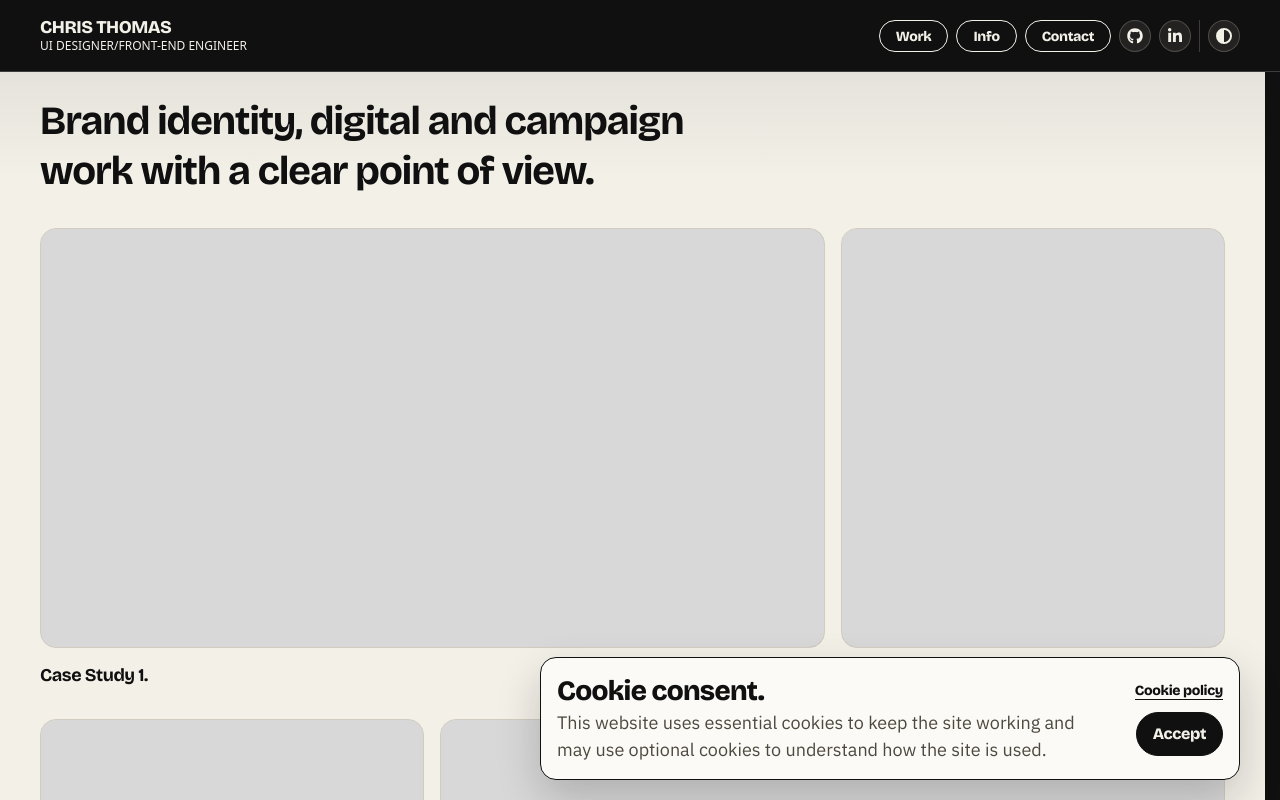
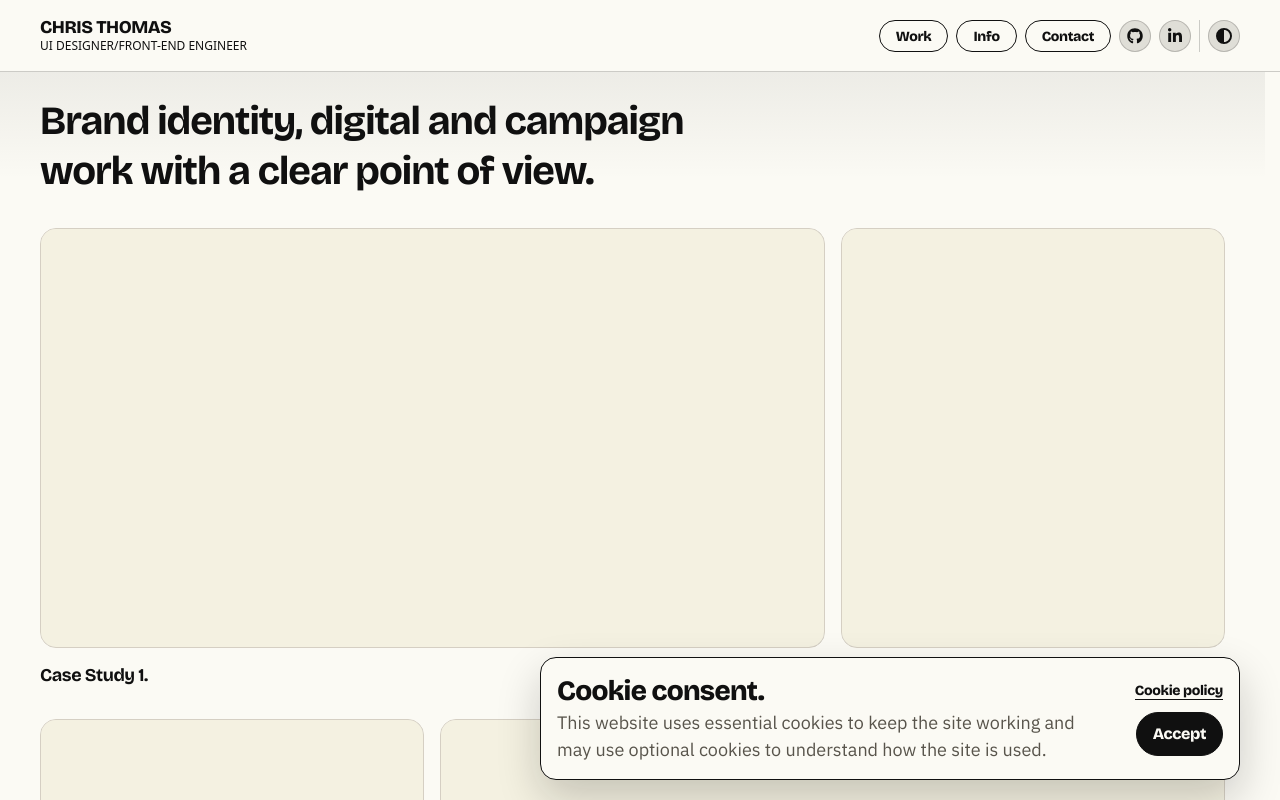
Before and after one commit to chrispthomas1990/chris-thomas-website, a React (Vite) app: page / in a window 1280 px wide. Shown: the top 800 px of the page. Built offline with nearby package versions, Linux system fonts and the light colour scheme.

Commit message:
Polish theme chrome and navigation states

```diff
--- a/src/components/BackToTopButton.css
+++ b/src/components/BackToTopButton.css
@@ -14,6 +14,7 @@
   cursor: pointer;
   transition:
     background-color 240ms ease,
+    border-color 240ms ease,
     color 240ms ease,
     transform 240ms ease;
 }
@@ -26,16 +27,24 @@
 
 .back-to-top:focus-visible {
   outline: none;
-  box-shadow: 0 0 0 var(--focus-keyline-width) var(--color-coral);
+  box-shadow: 0 0 0 var(--focus-keyline-width) var(--color-accent);
   color: var(--color-accent-contrast);
-  background: var(--color-coral);
+  background: var(--color-accent);
   transition: none;
+}
+
+:root:not([data-theme="dark"]) .back-to-top:focus-visible {
+  border-color: transparent;
 }
 
 @media (hover: hover) and (pointer: fine) {
   .back-to-top:hover {
     color: var(--color-accent-contrast);
-    background: var(--color-coral);
+    background: var(--color-accent);
+  }
+
+  :root:not([data-theme="dark"]) .back-to-top:hover {
+    border-color: transparent;
   }
 }
 
--- a/src/components/CookieConsentBanner.css
+++ b/src/components/CookieConsentBanner.css
@@ -66,14 +66,14 @@
   outline: none;
   box-shadow: 0 0 0 var(--focus-keyline-width) var(--color-ink);
   color: var(--color-accent-contrast);
-  background: var(--color-coral);
+  background: var(--color-accent);
   transition: none;
 }
 
 @media (hover: hover) and (pointer: fine) {
   .cookie-banner button:hover {
     color: var(--color-accent-contrast);
-    background: var(--color-coral);
+    background: var(--color-accent);
   }
 }
 
--- a/src/components/Footer.css
+++ b/src/components/Footer.css
@@ -37,14 +37,14 @@
 
 .footer-legal a:focus-visible {
   outline: none;
-  box-shadow: 0 var(--focus-keyline-width) 0 var(--color-coral);
-  color: var(--color-coral);
+  box-shadow: 0 var(--focus-keyline-width) 0 var(--color-accent);
+  color: var(--color-accent);
   transition: none;
 }
 
 @media (hover: hover) and (pointer: fine) {
   .footer-legal a:hover {
-    color: var(--color-coral);
+    color: var(--color-accent);
   }
 }
 
--- a/src/components/Header.tsx
+++ b/src/components/Header.tsx
@@ -1,4 +1,4 @@
-import { useEffect, useRef, useState } from "react";
+import { useEffect, useRef } from "react";
 import type { IconDefinition } from "@fortawesome/fontawesome-svg-core";
 import { faGithub, faLinkedinIn } from "@fortawesome/free-brands-svg-icons";
 import { faCircleHalfStroke } from "@fortawesome/free-solid-svg-icons";
@@ -10,6 +10,7 @@ import {
   primaryNavigation,
   socialLinks,
 } from "../content/site";
+import { useMediaQuery } from "../hooks";
 import type { ThemeMode } from "../theme";
 import "./Header.css";
 
@@ -97,23 +98,7 @@ export default function Header({
   const menuButtonRef = useRef<HTMLButtonElement>(null);
   const firstNavLinkRef = useRef<HTMLAnchorElement>(null);
   const wasMenuOpenRef = useRef(isMenuOpen);
-  const [isDesktopNav, setIsDesktopNav] = useState(() =>
-    window.matchMedia("(width >= 768px)").matches,
-  );
-
-  useEffect(() => {
-    const mediaQuery = window.matchMedia("(width >= 768px)");
-    const handleChange = (event: MediaQueryListEvent) => {
-      setIsDesktopNav(event.matches);
-    };
-
-    setIsDesktopNav(mediaQuery.matches);
-    mediaQuery.addEventListener("change", handleChange);
-
-    return () => {
-      mediaQuery.removeEventListener("change", handleChange);
-    };
-  }, []);
+  const isDesktopNav = useMediaQuery("(width >= 768px)");
 
   useEffect(() => {
     if (isMenuOpen && !isDesktopNav) {
--- a/src/hooks.ts
+++ b/src/hooks.ts
@@ -19,7 +19,14 @@ export function useManualScrollRestoration() {
 export function useRouteScrollReset(hash: string, pathname: string) {
   useLayoutEffect(() => {
     if (hash) {
-      document.querySelector(hash)?.scrollIntoView({ block: "start" });
+      try {
+        document
+          .getElementById(decodeURIComponent(hash.slice(1)))
+          ?.scrollIntoView({ block: "start" });
+      } catch {
+        document.getElementById(hash.slice(1))?.scrollIntoView({ block: "start" });
+      }
+
       return;
     }
 
@@ -107,6 +114,26 @@ export function useMediaQueryChange(query: string, onChange: (matches: boolean)
       mediaQuery.removeEventListener("change", handleChange);
     };
   }, [onChange, query]);
+}
+
+export function useMediaQuery(query: string) {
+  const [matches, setMatches] = useState(() => window.matchMedia(query).matches);
+
+  useEffect(() => {
+    const mediaQuery = window.matchMedia(query);
+    const handleChange = (event: MediaQueryListEvent) => {
+      setMatches(event.matches);
+    };
+
+    setMatches(mediaQuery.matches);
+    mediaQuery.addEventListener("change", handleChange);
+
+    return () => {
+      mediaQuery.removeEventListener("change", handleChange);
+    };
+  }, [query]);
+
+  return matches;
 }
 
 export function useThemeMode() {
--- a/src/routes/CaseStudy.css
+++ b/src/routes/CaseStudy.css
@@ -118,13 +118,13 @@ body.header-hidden .case-study-subnav {
 
 .case-study-subnav a:focus-visible {
   outline: none;
-  color: var(--color-coral);
+  color: var(--color-accent);
   transition: none;
 }
 
 @media (hover: hover) and (pointer: fine) {
   .case-study-subnav a:hover {
-    color: var(--color-coral);
+    color: var(--color-accent);
   }
 }
 
--- a/src/styles.css
+++ b/src/styles.css
@@ -1,17 +1,17 @@
 :root {
   --color-ink: #101010;
-  --color-paper: #f3f0e8;
+  --color-paper: #fbfaf4;
   --color-muted: #756f63;
-  --color-line: #d2ccc0;
-  --color-panel: #ddd8ce;
-  --color-surface-raised: #fbfaf6;
-  --color-media-surface: #d8d8d8;
-  --color-body-muted: #4e493f;
-  --color-chrome-bg: #101010;
-  --color-chrome-text: #f3f0e8;
-  --color-accent: #c7ff38;
-  --color-accent-contrast: #101010;
-  --color-coral: #ff6b4a;
+  --color-line: #d5cfc3;
+  --color-panel: #eae7e1;
+  --color-surface-raised: var(--color-paper);
+  --color-media-surface: #f4f1e1;
+  --color-body-muted: #58544b;
+  --color-chrome-bg: var(--color-paper);
+  --color-chrome-text: var(--color-ink);
+  --color-accent: #93f;
+  --color-accent-contrast: var(--color-paper);
+  --color-coral: #fb4c4c;
   --focus-keyline-width: 1px;
   --mobile-menu-background: var(--color-chrome-bg);
   --site-header-height: 72px;
@@ -35,7 +35,7 @@
     "BlinkMacSystemFont", "Segoe UI", sans-serif;
 
   color: var(--color-ink);
-  background: var(--color-ink);
+  background: var(--color-paper);
   font-family: var(--font-body);
   font-synthesis: none;
   text-rendering: optimizelegibility;
@@ -43,17 +43,19 @@
 }
 
 :root[data-theme="dark"] {
-  --color-ink: #f3f0e8;
+  --color-ink: #fbfaf4;
   --color-paper: #101010;
-  --color-muted: #a49d91;
-  --color-line: #34322e;
-  --color-panel: #24231f;
-  --color-surface-raised: #171715;
-  --color-media-surface: #2b2a27;
-  --color-body-muted: #c7c0b4;
+  --color-muted: #756f63;
+  --color-line: #363430;
+  --color-panel: #1b1a18;
+  --color-surface-raised: var(--color-paper);
+  --color-media-surface: #292929;
+  --color-body-muted: #8e887b;
   --color-chrome-bg: var(--color-paper);
   --color-chrome-text: var(--color-ink);
-  --color-coral: #ff8a6f;
+  --color-accent: #fd3;
+  --color-accent-contrast: var(--color-paper);
+  --color-coral: #fb4c4c;
 
   color-scheme: dark;
 }
@@ -93,7 +95,7 @@ html:has(body.nav-open) {
 
 :root[data-theme="dark"]:has(body.nav-open),
 :root[data-theme="dark"] body.nav-open {
-  background: var(--color-accent);
+  background: var(--color-accent-contrast);
 }
 
 a {
@@ -116,7 +118,7 @@ a {
   border: 1px solid var(--color-accent-contrast);
   border-radius: 999px;
   color: var(--color-accent-contrast);
-  background: var(--color-coral);
+  background: var(--color-accent);
   font-family: var(--font-display);
   font-size: var(--type-small);
   font-weight: 800;
@@ -297,14 +299,14 @@ p {
   outline: none;
   box-shadow: 0 0 0 var(--focus-keyline-width) var(--color-ink);
   color: var(--color-accent-contrast);
-  background: var(--color-coral);
+  background: var(--color-accent);
   transition: none;
 }
 
 @media (hover: hover) and (pointer: fine) {
   .button-link:hover {
     color: var(--color-accent-contrast);
-    background: var(--color-coral);
+    background: var(--color-accent);
   }
 }
 
```
Also changed, not shown: src/components/Header.css (+61 -42 lines).
